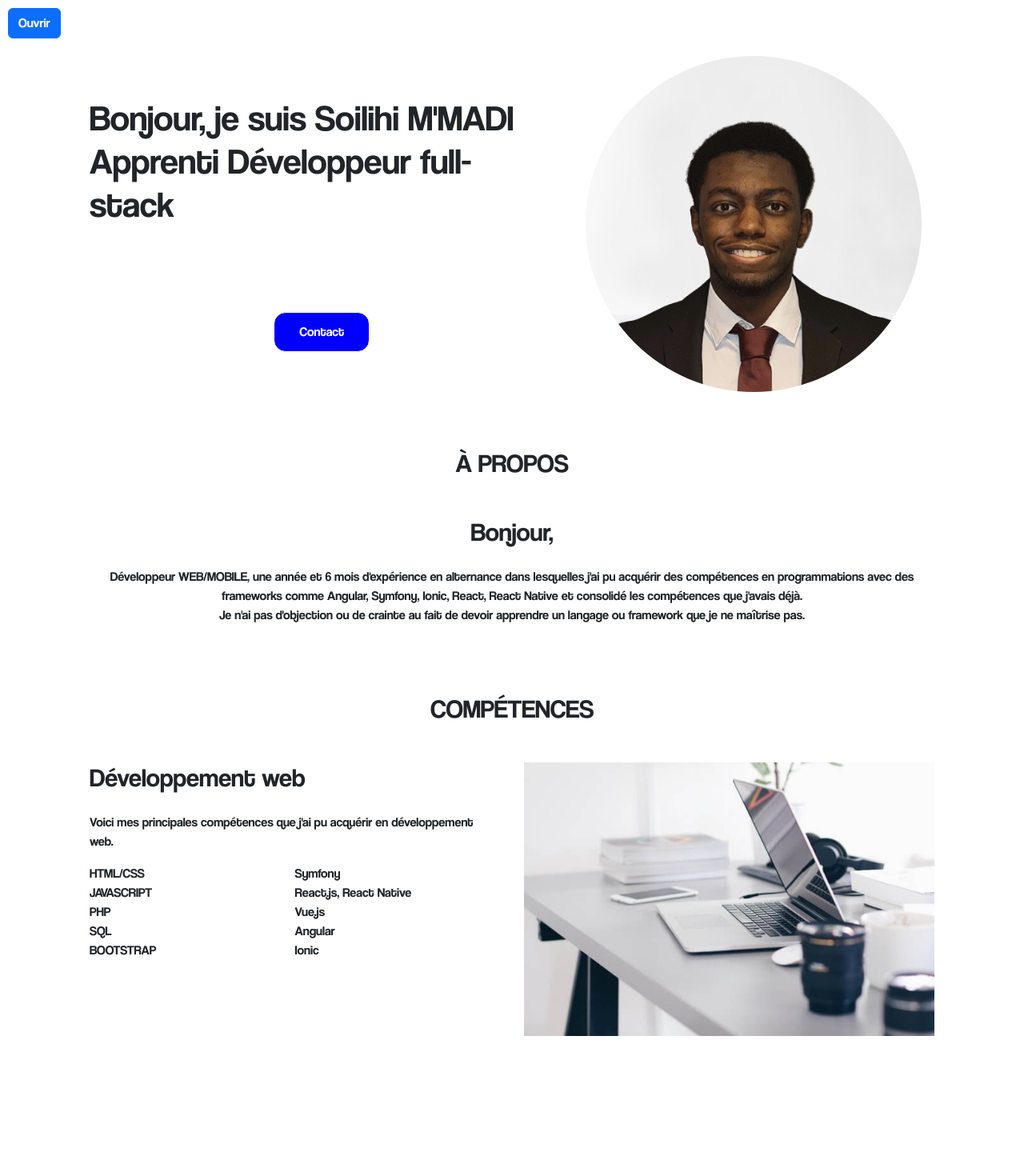
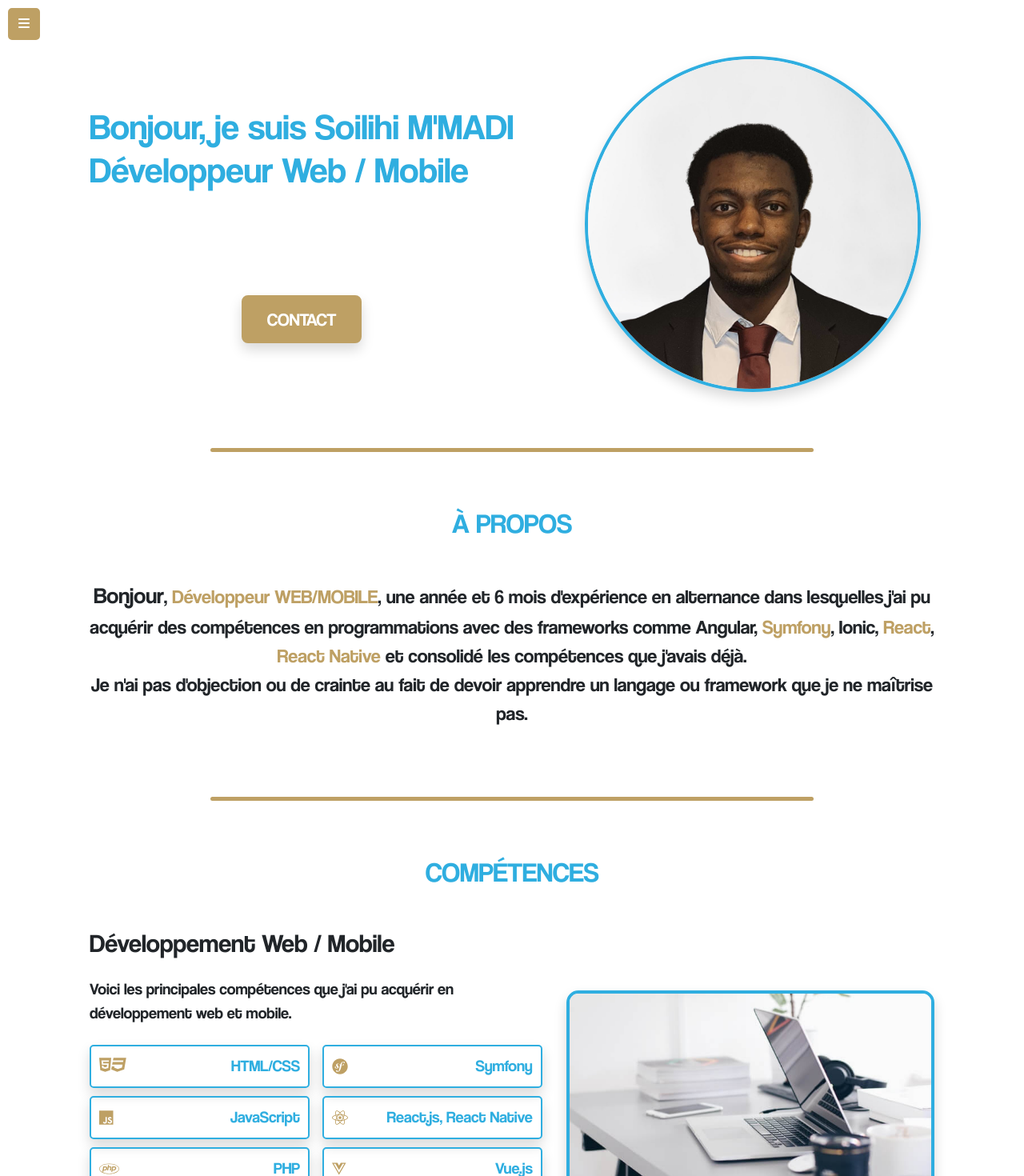
Before and after one commit to SoilihiMMADI/soilihiMMADI.github.io, a React (Create React App) app: page / in a window 1280 px wide. Shown: the top 1470 px of the page at 80% size. Before the commit the page ends 1365 px from the top, so only its background shows below. Built offline with nearby package versions, Linux system fonts and the light colour scheme.

Commit message:
CSS sidebar + page home sans responsive

```diff
--- a/src/components/Home/index.js
+++ b/src/components/Home/index.js
@@ -2,6 +2,21 @@ import { Container } from 'react-bootstrap'
 import './index.scss'
 import PictureHome from '../../assets/images/PhotoHome.png'
 import WorkSkills from '../../assets/images/WorkSkills.jpg'
+import { FontAwesomeIcon } from '@fortawesome/react-fontawesome'
+import {
+  faAngular,
+  faBootstrap,
+  faCss3,
+  faHtml5,
+  faJs,
+  faPhp,
+  faReact,
+  faSymfony,
+  faVuejs,
+} from '@fortawesome/free-brands-svg-icons'
+import { faDatabase } from '@fortawesome/free-solid-svg-icons'
+import { Link } from 'react-router-dom'
+import Separator from '../Separator'
 
 const Home = () => {
   return (
@@ -11,16 +26,20 @@ const Home = () => {
           <div className="text-zone-top-home">
             <h1 className="title-top-home">
               Bonjour, je suis Soilihi M'MADI
-              <br /> Apprenti Développeur full-stack
+              <br /> Développeur Web / Mobile
             </h1>
             <div className="btn-home-top">
-              <button className="btn">Contact</button>
+            <Link to="/contact" className="btn-contact shadow">
+            CONTACT
+          </Link>
             </div>
           </div>
           <div className="home-img">
-            <img src={PictureHome} alt="accueil" />
+            <img src={PictureHome} alt="accueil" className=' shadow' />
           </div>
         </section>
+
+        <Separator />
 
         {/* ===== ABOUT =====  */}
         <section className="home-about section text-center" id="about">
@@ -28,13 +47,16 @@ const Home = () => {
 
           <div className="about-container">
             <div className="home-about-text-zone">
-              <h2 className="home-about-subtitle mb-4">Bonjour,</h2>
               <p className="home-about-text">
-                Développeur WEB/MOBILE, une année et 6 mois d'expérience en
-                alternance dans lesquelles j'ai pu acquérir des compétences en
-                programmations avec des frameworks comme Angular, Symfony,
-                Ionic, React, React Native et consolidé les compétences que
-                j'avais déjà.
+                <span className="first">Bonjour</span>,{' '}
+                <span className="important">Développeur WEB/MOBILE</span>, une
+                année et 6 mois d'expérience en alternance dans lesquelles j'ai
+                pu acquérir des compétences en programmations avec des
+                frameworks comme Angular,{' '}
+                <span className="important">Symfony</span>, Ionic,{' '}
+                <span className="important">React</span>,{' '}
+                <span className="important">React Native</span> et consolidé les
+                compétences que j'avais déjà.
                 <br />
                 Je n'ai pas d'objection ou de crainte au fait de devoir
                 apprendre un langage ou framework que je ne maîtrise pas.
@@ -43,80 +65,126 @@ const Home = () => {
           </div>
         </section>
 
+        <Separator />
+
         {/* ===== SKILLS ===== */}
         <section className="home-skills section">
           <h2 className="section-title text-center mb-5">COMPÉTENCES</h2>
 
           <div className="skills-container">
             <div className="skills-part-1">
-              <h2 className="skills-subtitle mb-4">Développement web</h2>
-              <p className="home-skills-text-zone">
-                Voici mes principales compétences que j'ai pu acquérir en
-                développement web.
+              <h2 className="skills-subtitle mb-4">
+                Développement Web / Mobile
+              </h2>
+              <p className="home-skills-text-zone mb-4">
+                Voici les principales compétences que j'ai pu acquérir en
+                développement web et mobile.
               </p>
               <div className="skills-data-group">
                 <div className="skills-data-g1">
-                  <div className="skills-data">
+                  <div className="skills-data shadow">
                     <div className="skills-names">
-                      <i className="bx bxl-html5 skills-icon"></i>
+                      <div>
+                        <FontAwesomeIcon
+                          icon={faHtml5}
+                          color="#bea064"
+                          className="anchor-icon"
+                        />
+                        <FontAwesomeIcon
+                          icon={faCss3}
+                          color="#bea064"
+                          className="anchor-icon"
+                        />
+                      </div>
                       <span className="skills-name">HTML/CSS</span>
                     </div>
                   </div>
-                  <div className="skills-data">
+                  <div className="skills-data shadow">
                     <div className="skills-names">
-                      <i className="bx bxl-javascript skills__icon"></i>
-                      <span className="skills-name">JAVASCRIPT</span>
+                      <FontAwesomeIcon
+                        icon={faJs}
+                        color="#bea064"
+                        className="anchor-icon"
+                      />
+                      <span className="skills-name">JavaScript</span>
                     </div>
                   </div>
-                  <div className="skills-data">
+                  <div className="skills-data shadow">
                     <div className="skills-names">
-                      <i className="bx bx-php skills-icon"></i>
+                      <FontAwesomeIcon
+                        icon={faPhp}
+                        color="#bea064"
+                        className="anchor-icon"
+                      />
                       <span className="skills-name">PHP</span>
                     </div>
                   </div>
-                  <div className="skills-data">
+                  <div className="skills-data shadow">
                     <div className="skills-names">
-                      <i className="bx bx-php skills-icon"></i>
+                      <FontAwesomeIcon
+                        icon={faDatabase}
+                        color="#bea064"
+                        className="anchor-icon"
+                      />
                       <span className="skills-name">SQL</span>
                     </div>
                   </div>
-                  <div className="skills-data">
+                  <div className="skills-data shadow">
                     <div className="skills-names">
-                      <i className="bx bxl-php skills-icon"></i>
-                      <span className="skills-name">BOOTSTRAP</span>
+                      <FontAwesomeIcon
+                        icon={faBootstrap}
+                        color="#bea064"
+                        className="anchor-icon"
+                      />
+                      <span className="skills-name">Bootstrap</span>
                     </div>
                   </div>
                 </div>
                 <div className="skills-data-g2">
-                  <div className="skills-data">
+                  <div className="skills-data shadow">
                     <div className="skills-names">
-                      <i className="bx bx-php skills-icon"></i>
+                      <FontAwesomeIcon
+                        icon={faSymfony}
+                        color="#bea064"
+                        className="anchor-icon"
+                      />
                       <span className="skills-name">Symfony</span>
                     </div>
                   </div>
-                  <div className="skills-data">
+                  <div className="skills-data shadow">
                     <div className="skills-names">
-                      <i className="bx bx-php skills-icon"></i>
+                      <FontAwesomeIcon
+                        icon={faReact}
+                        color="#bea064"
+                        className="anchor-icon"
+                      />
                       <span className="skills-name">
                         React.js, React Native
                       </span>
                     </div>
                   </div>
-                  <div className="skills-data">
+                  <div className="skills-data shadow">
                     <div className="skills-names">
-                      <i className="bx bx-php skills-icon"></i>
+                      <FontAwesomeIcon
+                        icon={faVuejs}
+                        color="#bea064"
+                        className="anchor-icon"
+                      />
                       <span className="skills-name">Vue.js</span>
                     </div>
                   </div>
-                  <div className="skills-data">
+                  <div className="skills-data shadow">
                     <div className="skills-names">
-                      <i className="bx bx-php skills-icon"></i>
+                      <FontAwesomeIcon
+                        icon={faAngular}
+                        color="#bea064"
+                        className="anchor-icon"
+                      />
                       <span className="skills-name">Angular</span>
                     </div>
                   </div>
-                  <div className="skills-data">
-                    <div className="skills-names">
-                      <i className="bx bx-php skills-icon"></i>
+                  <div className="skills-data shadow">
+                    <div className="skills-names justify-content-end">
                       <span className="skills-name">Ionic</span>
                     </div>
                   </div>
@@ -125,7 +193,7 @@ const Home = () => {
             </div>
 
             <div className="skills-part-2">
-              <img src={WorkSkills} alt="skills" className="skills-img" />
+              <img src={WorkSkills} alt="skills" className="skills-img shadow" />
             </div>
           </div>
         </section>
--- a/src/components/Home/index.scss
+++ b/src/components/Home/index.scss
@@ -2,8 +2,14 @@
   margin: 70px 100px;
 }
 
+.section-title{
+  color: #2FAEE0;
+  font-size: 34px;
+}
+
 .home-top {
   display: flex;
+  justify-content: space-between;
 }
 
 .text-zone-top-home {
@@ -14,20 +20,32 @@
 
   h1 {
     font-size: 45px;
+    color: #2FAEE0;
   }
 
   .btn-home-top {
-    height: 50px;
+    height: 60px;
     display: flex;
     justify-content: center;
 
-    button {
+    .btn-contact {
       height: 100%;
-      width: 120px;
-      background-color: blue;
-      border: 1px solid white;
-      border-radius: 15px;
-      color: white;
+      width: 150px;
+      font-size: 22px;
+      color: #fff;
+      background-color: #bea064;
+      border: 2px solid #bea064;
+      border-radius: 8px;
+      transition: 0.3s;
+      text-decoration: none;
+      display: flex;
+      align-items: center;
+      justify-content: center;
+
+      &:hover {
+        color: #bea064;
+        background-color: #fff;
+      }
     }
   }
 }
@@ -38,6 +56,7 @@
 
   img {
     border-radius: 100%;
+    border: 4px solid #2FAEE0;
     width: 420px;
   }
 }
@@ -45,6 +64,17 @@
 .home-about {
   display: flex;
   flex-direction: column;
+
+  .home-about-text{
+    font-size: 24px;
+
+    span.first{
+      font-size: 28px;
+    }
+    span.important{
+      color: #bea064;
+    }
+  }
 }
 
 .home-skills {
@@ -52,31 +82,60 @@
     display: flex;
 
     .skills-part-1 {
-      width: 50%;
+      width: 55%;
       padding-right: 15px;
       height: 100%;
+
+      .home-skills-text-zone{
+        font-size: 20px;
+      }
 
       .skills-data-group {
         display: flex;
 
+        .skills-data{
+          border: 2px solid #2FAEE0;
+          border-radius: 5px;
+          color: #2FAEE0;
+          margin-bottom: 10px;
+          padding: 10px;
+
+          .skills-names{
+            display: flex;
+            justify-content: space-between;
+            align-items: center;
+            font-size: 20px;
+          }
+
+          .skills-name{
+            text-align: end;
+          }
+        }
+
         .skills-data-g1 {
           width: 50%;
           height: 100%;
+          margin-right: 8px;
         }
         .skills-data-g2 {
           width: 50%;
           height: 100%;
+          margin-left: 8px;
         }
       }
     }
 
     .skills-part-2 {
-      width: 50%;
+      width: 45%;
       padding-left: 15px;
+      display: flex;
+      align-items: center;
 
       .skills-img {
         width: 100%;
-        height: 100%;
+        height: auto;
+        border-radius: 15px;
+        border: 4px solid #2FAEE0;
       }
     }
   }
--- /dev/null
+++ b/src/components/Separator/index.js
@@ -0,0 +1,13 @@
+import './index.scss'
+
+const Separator = () => {
+  return (
+    <>
+      <div className="d-flex justify-content-center">
+        <div className="separator"></div>
+      </div>
+    </>
+  )
+}
+
+export default Separator
--- /dev/null
+++ b/src/components/Separator/index.scss
@@ -0,0 +1,7 @@
+.separator{
+  height: 5px;
+  width: 60%;
+  background-color: #bea064;
+  align-items: center;
+  border-radius: 15px;
+  }
--- a/src/components/Sidebar/index.js
+++ b/src/components/Sidebar/index.js
@@ -1,9 +1,14 @@
 import './index.scss'
 import React, { useState } from 'react'
-import Button from 'react-bootstrap/Button'
 import { NavLink } from 'react-router-dom'
 import { FontAwesomeIcon } from '@fortawesome/react-fontawesome'
-import { faEnvelope, faHome, faProjectDiagram } from '@fortawesome/free-solid-svg-icons'
+import {
+  faBars,
+  faClose,
+  faEnvelope,
+  faHome,
+  faProjectDiagram,
+} from '@fortawesome/free-solid-svg-icons'
 import { faGithub, faLinkedin } from '@fortawesome/free-brands-svg-icons'
 
 const Sidebar = () => {
@@ -15,21 +20,36 @@ const Sidebar = () => {
 
   return (
     <>
-      <Button onClick={toggleSidebar} className="toggle-open-button">
-        Ouvrir
-      </Button>
+      <button onClick={toggleSidebar} className="toggle-open-button">
+        <FontAwesomeIcon icon={faBars} color="#fff" />
+      </button>
       <div className={`sidebar ${sidebarOpen ? 'open' : ''}`}>
-        <Button onClick={toggleSidebar} className="toggle-close-button">
-          Fermer
-        </Button>
+        <button onClick={toggleSidebar} className="toggle-close-button">
+          <FontAwesomeIcon icon={faClose} color="#fff" />
+        </button>
         <nav>
-          <NavLink onClick={toggleSidebar} exact="true" to="/" className="home-link">
+          <NavLink
+            onClick={toggleSidebar}
+            exact="true"
+            to="/"
+            className="home-link"
+          >
             <FontAwesomeIcon icon={faHome} color="#4d4d4e" />
           </NavLink>
-          <NavLink onClick={toggleSidebar} exact="true" to="project" className="project-link">
+          <NavLink
+            onClick={toggleSidebar}
+            exact="true"
+            to="project"
+            className="project-link"
+          >
             <FontAwesomeIcon icon={faProjectDiagram} color="#4d4d4e" />
           </NavLink>
-          <NavLink onClick={toggleSidebar} exact="true" to="contact" className="contact-link">
+          <NavLink
+            onClick={toggleSidebar}
+            exact="true"
+            to="contact"
+            className="contact-link"
+          >
             <FontAwesomeIcon icon={faEnvelope} color="#4d4d4e" />
           </NavLink>
         </nav>
--- a/src/components/Sidebar/index.scss
+++ b/src/components/Sidebar/index.scss
@@ -2,12 +2,13 @@
 .sidebar {
   position: fixed;
   top: 0;
-  left: -250px; /* Masque la sidebar par défaut */
-  width: 250px;
+  left: -230px; /* Masque la sidebar par défaut */
+  width: 230px;
   height: 100%;
   transition: all 0.3s ease-in-out;
   z-index: 999;
-  background-color: rgb(54, 52, 52);
+  background-color: #2faee0;
+  color: #fff;
 
   nav {
     display: block;
@@ -20,19 +21,21 @@
 
     a {
       font-size: 32px;
-      color: #4d4d4e;
       display: block;
       line-height: 51px;
       height: 70px;
       position: relative;
       text-decoration: none;
+      svg {
+        color: #fff;
+      }
 
       i {
         transition: all 0.3s ease-out;
       }
 
       &:hover {
-        color: #ffd700;
+        color: #bea064;
 
         svg {
           opacity: 0;
@@ -84,7 +87,7 @@
 
     a.active {
       svg {
-        color: #ffd700;
+        color: #bea064;
       }
     }
   }
@@ -105,12 +108,14 @@
         display: block;
         font-size: 24px;
         line-height: 16px;
-        color: #4d4d4e;
+        svg {
+          color: #fff;
+        }
       }
 
       &:hover {
         .anchor-icon {
-          color: #ffd700;
+          color: #bea064;
         }
       }
     }
@@ -125,10 +130,44 @@
   position: fixed;
   top: 10px;
   left: 10px;
-  transition: opacity;
+  width: 40px;
+  height: 40px;
+  border-radius: 5px;
+  background-color: #bea064;
+  border: 2px solid #bea064;
+  transition: 0.3s;
+  svg {
+    color: #fff;
+    transition: 0.3s;
+  }
+
+  &:hover, &:active {
+    background-color: #fff;
+    svg {
+      color: #bea064;
+    }
+  }
 }
+
 .toggle-close-button {
   position: absolute;
   top: 10px;
   right: 10px;
+  width: 40px;
+  height: 40px;
+  border-radius: 5px;
+  background-color: #FFF;
+  border: 2px solid #FFF;
+  transition: 0.3s;
+  svg {
+    color: #bea064;
+    transition: 0.3s;
+  }
+
+  &:hover, &:active {
+    background-color: #bea064;
+    svg {
+      color: #FFF;
+    }
+  }
 }
```
Also changed, not shown: src/components/Project/index.js (+16 -3 lines). Lines whose indentation alone changed are shown as unchanged.
